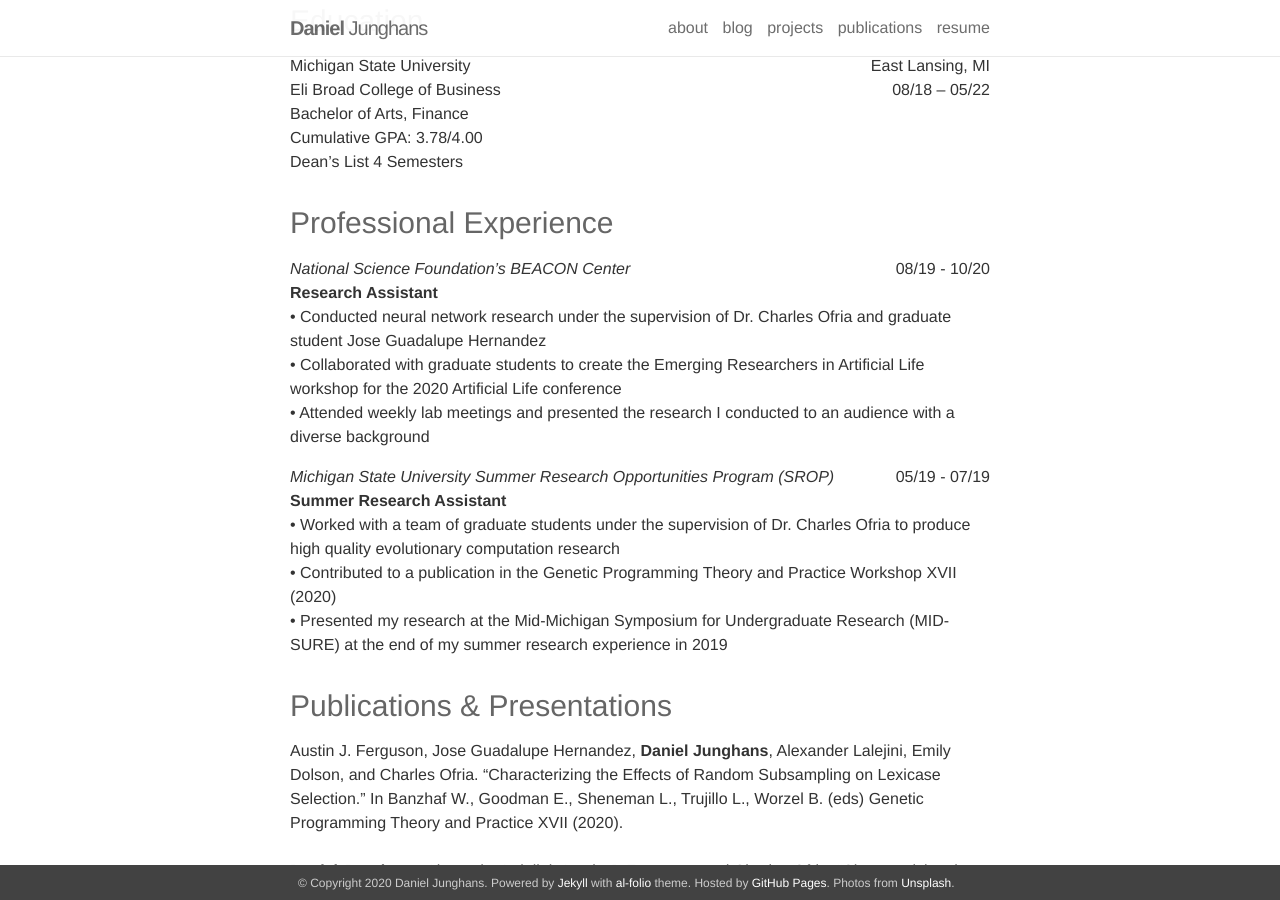
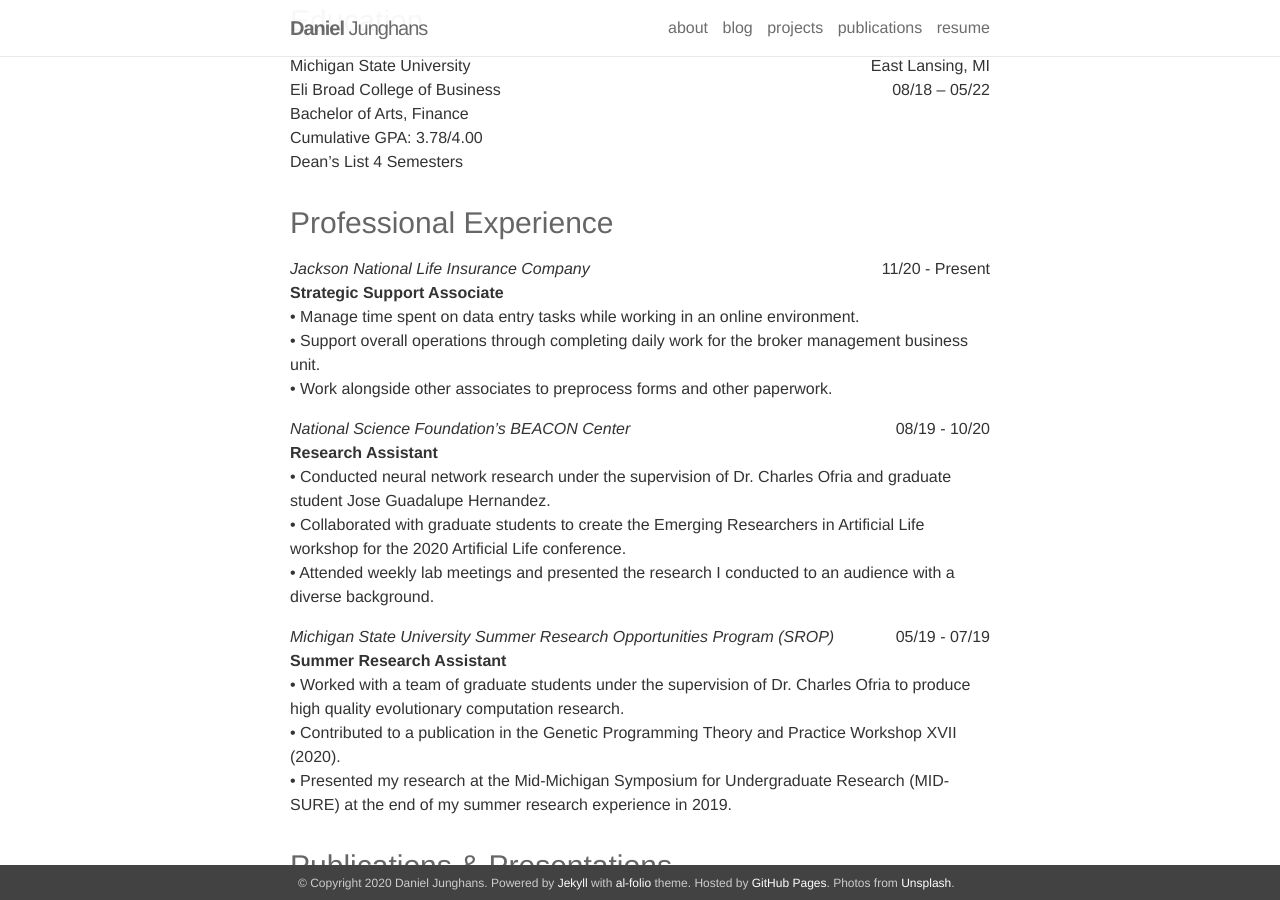
Before and after one commit to DanielJunghans/danieljunghans.github.io, a Jekyll site: the page built from _pages/resume.md, in a window 1280 px wide and 900 px high, scrolled down 369 px. Built offline with Jekyll 4.4.1, drawn with Linux system fonts in a browser that asks for light colours; nearby versions of some CDN libraries.

Commit message:
jackson update

```diff
--- a/_pages/resume.md
+++ b/_pages/resume.md
@@ -28,14 +28,25 @@
 
 ### Professional Experience
 <div style="overflow: hidden;">
+<p style="float: left; margin:0;"><i>Jackson National Life Insurance Company</i></p>
+<p style="float: right; margin:0;">11/20 - Present</p>
+</div>
+
+**Strategic Support Associate**     <br />
+•	Manage time spent on data entry tasks while working in an online environment.<br />
+•	Support overall operations through completing daily work for the broker management business unit.<br />
+•	Work alongside other associates to preprocess forms and other paperwork.
+
+
+<div style="overflow: hidden;">
 <p style="float: left; margin:0;"><i>National Science Foundation’s BEACON Center</i></p>
 <p style="float: right; margin:0;">08/19 - 10/20</p>
 </div>
 
 **Research Assistant**     <br />
-•	Conducted neural network research under the supervision of Dr. Charles Ofria and graduate student Jose Guadalupe Hernandez<br />
-•	Collaborated with graduate students to create the Emerging Researchers in Artificial Life workshop for the 2020 Artificial Life conference<br />
-•	Attended weekly lab meetings and presented the research I conducted to an audience with a diverse background
+•	Conducted neural network research under the supervision of Dr. Charles Ofria and graduate student Jose Guadalupe Hernandez.<br />
+•	Collaborated with graduate students to create the Emerging Researchers in Artificial Life workshop for the 2020 Artificial Life conference.<br />
+•	Attended weekly lab meetings and presented the research I conducted to an audience with a diverse background.
 
 
 
@@ -45,9 +56,9 @@
 </div>
 
 **Summer Research Assistant** <br />
-•	Worked with a team of graduate students under the supervision of Dr. Charles Ofria to produce high quality evolutionary computation research<br />
-•	Contributed to a publication in the Genetic Programming Theory and Practice Workshop XVII (2020)<br />
-•	Presented my research at the Mid-Michigan Symposium for Undergraduate Research (MID-SURE) at the end of my summer research experience in 2019
+•	Worked with a team of graduate students under the supervision of Dr. Charles Ofria to produce high quality evolutionary computation research.<br />
+•	Contributed to a publication in the Genetic Programming Theory and Practice Workshop XVII (2020).<br />
+•	Presented my research at the Mid-Michigan Symposium for Undergraduate Research (MID-SURE) at the end of my summer research experience in 2019.
 
 
 ### Publications & Presentations
```
Also changed, not shown: 1 other file.
